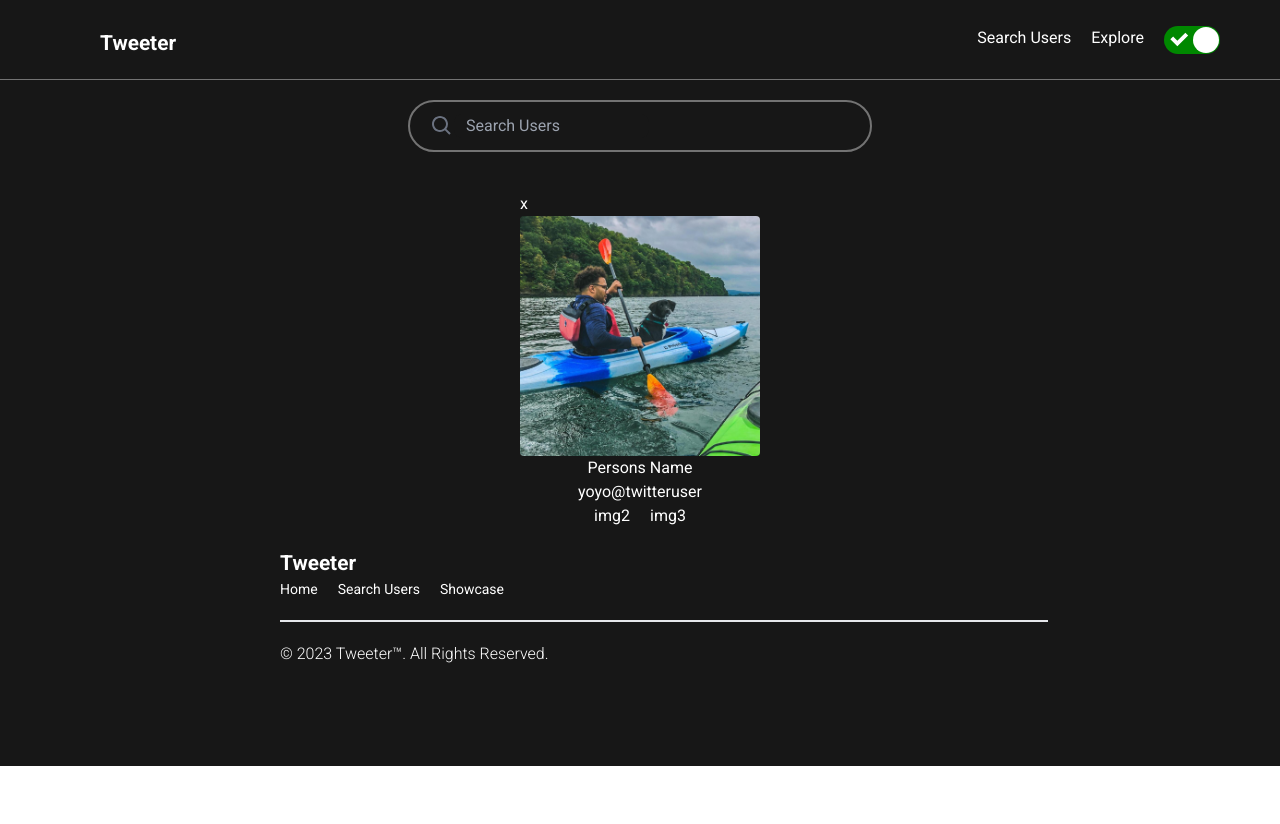
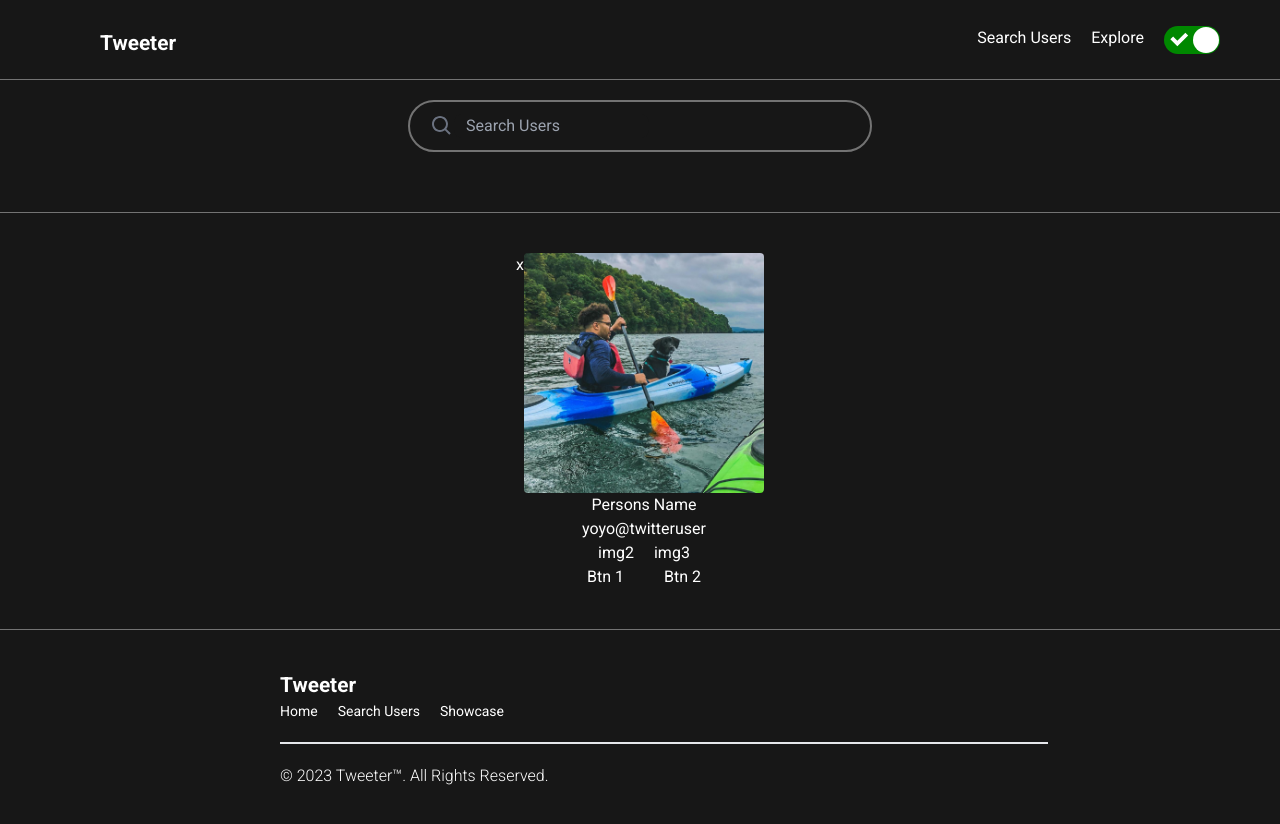
Before and after one commit to BrandonCarp/tweeter, a React (Create React App) app: page /showcase in a window 1280 px wide. Shown: the top 824 px of the page. Before the commit the page ends 800 px from the top, so only its background shows below. Built offline with nearby package versions, Linux system fonts and the light colour scheme; a web font is replaced by a local one.

Commit message:
favorite users page

```diff
--- a/src/Components/Tweet Showcase/FavoriteUsers.tsx
+++ b/src/Components/Tweet Showcase/FavoriteUsers.tsx
@@ -1,10 +1,18 @@
-import React from "react"
+import React, {useContext} from "react"
 import userPhoto from '../User Search Page/Imgs/me and ko.jpg';
+import { ThemeContext } from "../Context/ThemeContext";
+import "../Styles/darkMode.css"
+
+
+
 export const FavoriteUsers = () => {
+  const theme = useContext(ThemeContext);
   return (
     <>
- <div className="">
-          <p>x</p>
+ <div className=" border-y border-borderGray w-screen my-5">
+  <div className="mx-auto relative container  ">
+    <div className="flex  justify-center p-10">
+    <p>x</p>
           <div className="  rounded">
 
 <img src={userPhoto}
@@ -20,7 +28,15 @@ className="h-[10rem] md:h-[15rem] rounded"
 
 
 </div>
+<div className="flex items-center justify-center space-x-10">
+<button className="">Btn 1</button> <button className="rounded ">Btn 2</button>
+</div>
+
           </div>
+    </div>
+
+  </div>
+
          </div>
     </>
   )
--- a/tailwind.config.js
+++ b/tailwind.config.js
@@ -29,6 +29,7 @@ module.exports = {
         borderLight: "#cbd5e1",
         transparentBg: "rgba(0, 0, 0, .7)",
         linkedBlue: "#0072b1",
+        borderGray: "#737373",
       },
       fontSize: {
         xs: ".75rem",
```
